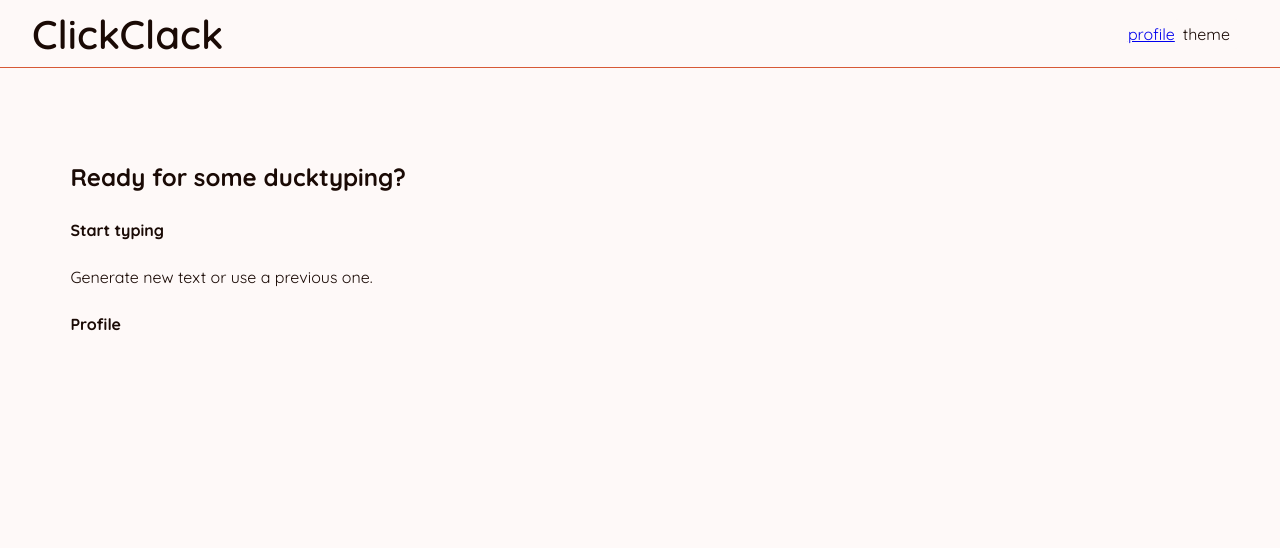
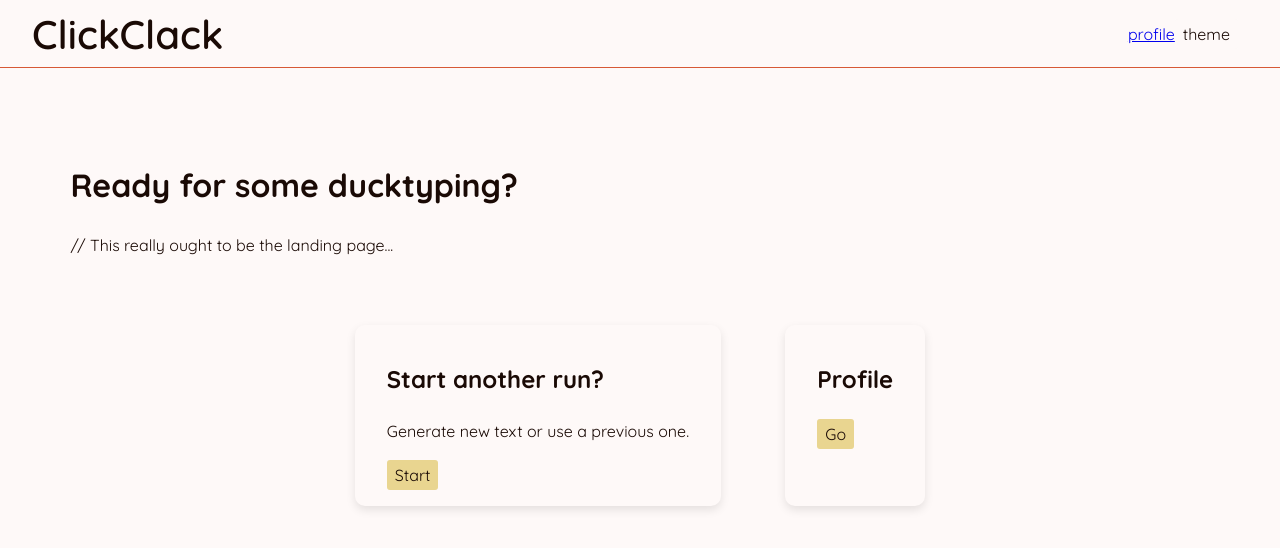
Before and after one commit to JDMCK/ClickClack, a Next.js app in the folder client/: page /home in a window 1280 px wide. Shown: the top 548 px of the page. Built offline with nearby package versions, Linux system fonts and the light colour scheme; no server answers.

Commit message:
Update home page structure

```diff
--- a/client/src/app/home/page.js
+++ b/client/src/app/home/page.js
@@ -46,13 +46,20 @@ export default function Home() {
     const router = useRouter();
     return (
         <div className="container">
-            <div>
-                <h2>Ready for some ducktyping?</h2>
-                <div onClick={() => { router.push('/typing/prompt'); }}>
-                    <h4>Start typing</h4>
+            <h1>Ready for some ducktyping?</h1>
+            {/* We should make this be the landing page after M2 submission*/}
+            <p>// This really ought to be the landing page...</p>
+            {/* <button>Log in</button>
+            <button>Sign up</button> */}
+            <div className='content-box'>
+                <div className='content' >
+                    <h2>Start another run?</h2>
                     <p>Generate new text or use a previous one.</p>
+                    <button onClick={() => { router.push('/typing/prompt'); }}>Start</button>
                 </div>
-                <div onClick={() => {
+                <div className='content' >
+                    <h2>Profile</h2>
+                    <button onClick={() => {
                         // TODO: Can this be refactored into one page that passes isAdmin as a route param?
                         if (isAdmin) {
                             router.push('/profile/admin')
@@ -61,8 +68,7 @@ export default function Home() {
                         } else {
                             router.push('/403')
                         }
-                }}>
-                    <h4>Profile</h4>
+                    }}>Go</button>
                 </div>
             </div>
         </div>
```
Lines whose indentation alone changed are shown as unchanged.
